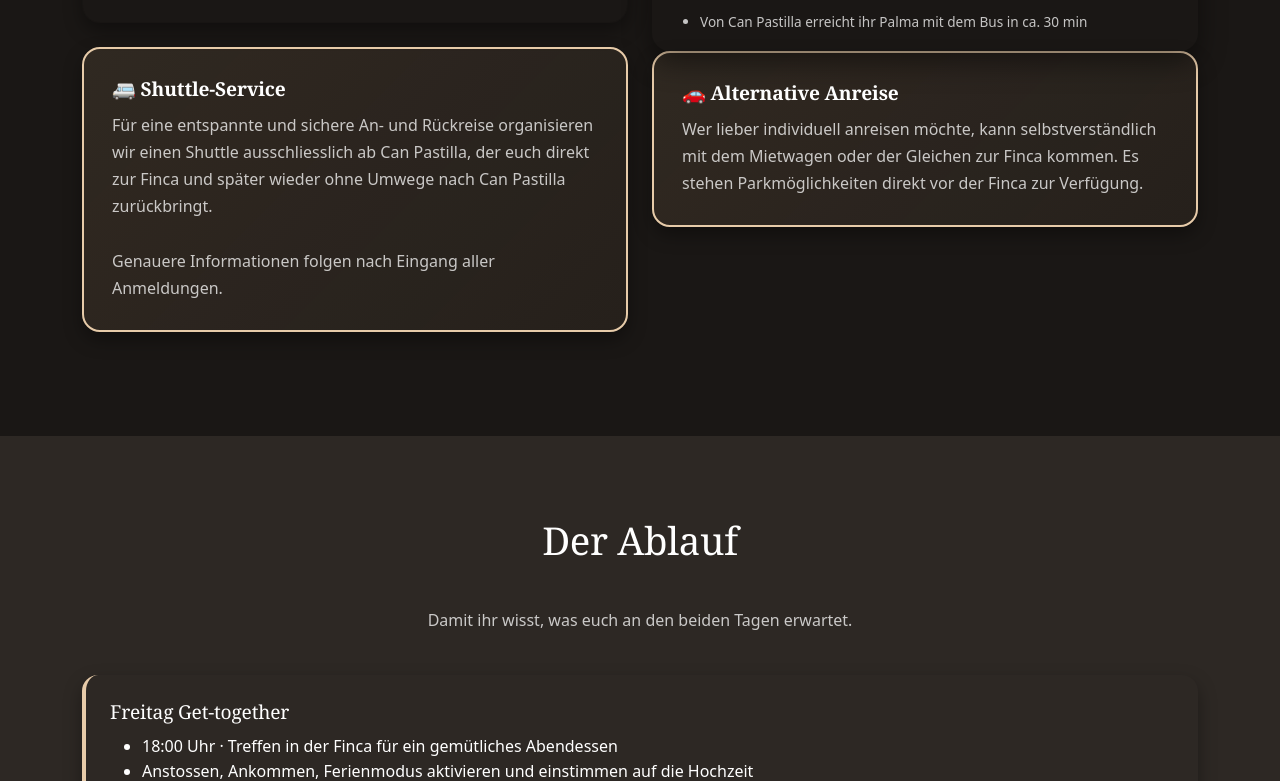
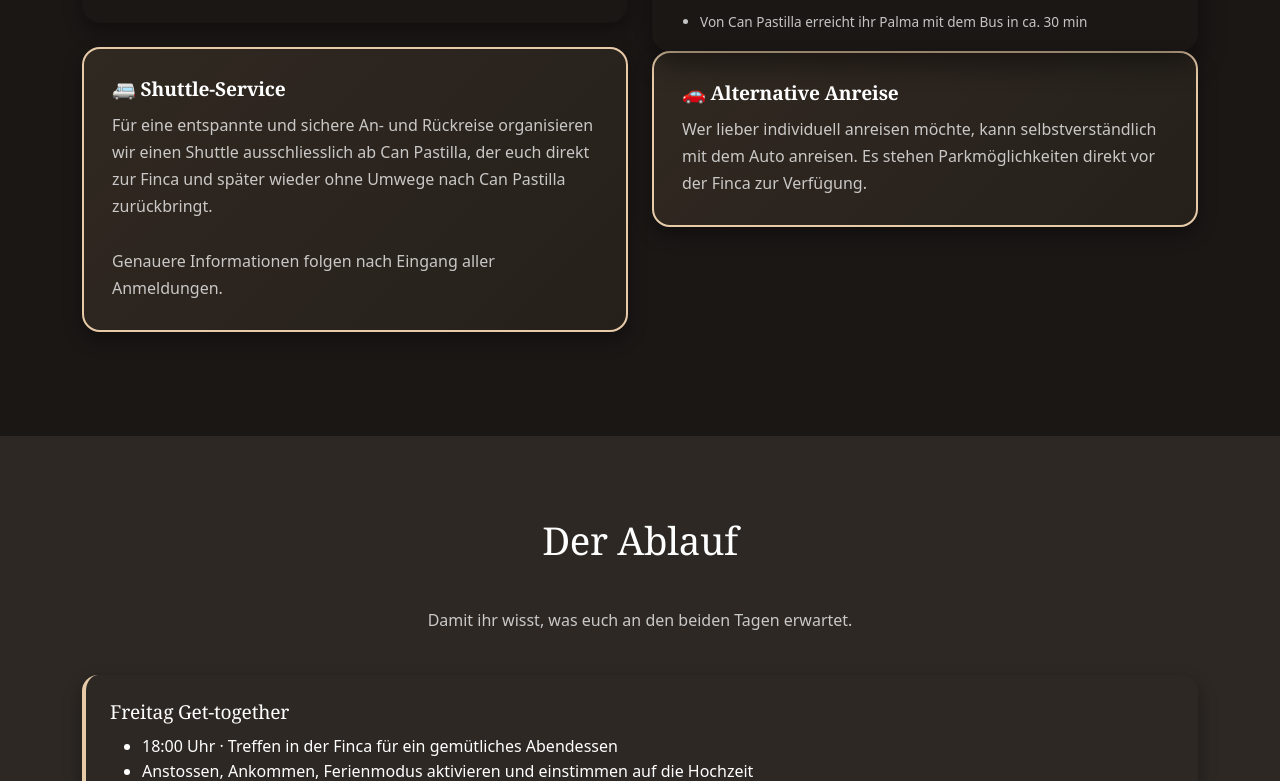
Before and after one commit to cyrilgarillo/meryl26, a Next.js app: page / in a window 1280 px wide. Shown: the part 4582-5363 px from the top of the page. Built offline with nearby package versions, Linux system fonts and the light colour scheme; no server answers.

Commit message:
Initial commit

```diff
--- a/src/app/sections/Accommodation.tsx
+++ b/src/app/sections/Accommodation.tsx
@@ -67,7 +67,7 @@ export default function Accommodation() {
             <div className={styles.callout}>
               <h4 className={styles.calloutTitle}>🚗 Alternative Anreise</h4>
               <p className={styles.calloutText}>
-                Wer lieber individuell anreisen möchte, kann selbstverständlich mit dem Mietwagen oder der Gleichen zur Finca kommen. Es stehen Parkmöglichkeiten direkt vor der Finca zur Verfügung.
+                Wer lieber individuell anreisen möchte, kann selbstverständlich mit dem Auto anreisen. Es stehen Parkmöglichkeiten direkt vor der Finca zur Verfügung.
               </p>
             </div>
           </div>
--- a/src/app/sections/Gifts.tsx
+++ b/src/app/sections/Gifts.tsx
@@ -7,7 +7,7 @@ export default function Gifts() {
         <h2 className="section-title">Geschenke</h2>
         <p className="section-subtitle" style={{ fontSize: '1.1rem', fontWeight: '500', maxWidth: '700px', margin: '0 auto 2rem' }}>
           Eure Zeit und eure Reise nach Mallorca sind für uns das grösste Geschenk.
-          Wenn ihr uns darüber hinaus etwas schenken möchtet, freuen wi uns über einen
+          Wenn ihr uns darüber hinaus etwas schenken möchtet, freuen wir uns über einen
           Beitrag zu unseren Flitterwochen oder gemeinsame Erlebnisse.
         </p>
 
--- a/src/app/sections/Story.tsx
+++ b/src/app/sections/Story.tsx
@@ -13,7 +13,7 @@ export default function Story() {
 
           <div className={`row ${styles.storyGrid}`}>
             {/* Cyril */}
-            <div className="col-md-6 mb-4">
+            <div className="col-6 mb-4">
               <div className={styles.personCard}>
                 <h3 className={styles.personTitle}>Cyril</h3>
                 <ul className={styles.traitList}>
@@ -78,7 +78,7 @@ export default function Story() {
             </div>
 
             {/* Meli */}
-            <div className="col-md-6 mb-4">
+            <div className="col-6 mb-4">
               <div className={styles.personCard}>
                 <h3 className={styles.personTitle}>Meli</h3>
                 <ul className={styles.traitList}>
```
